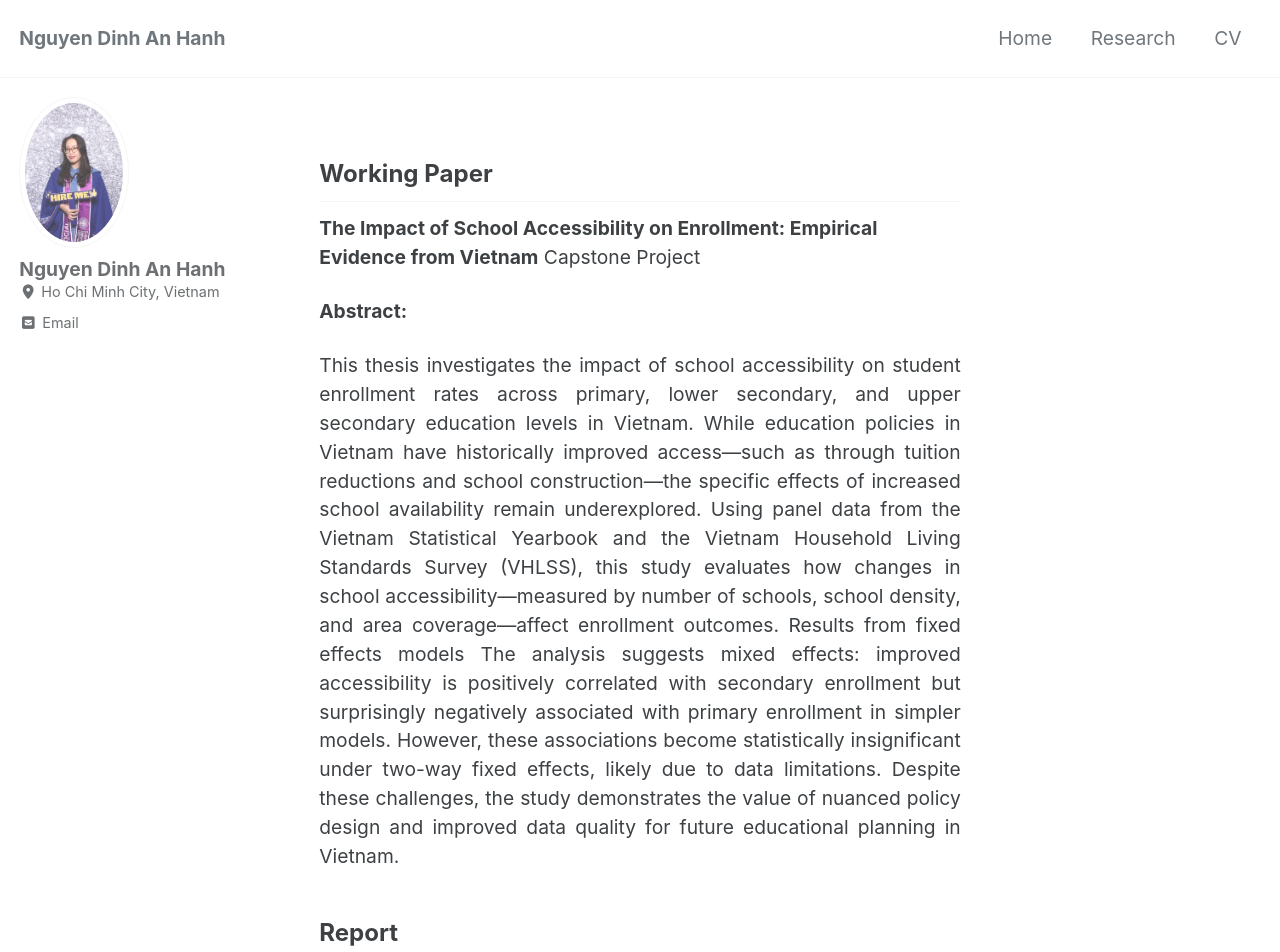
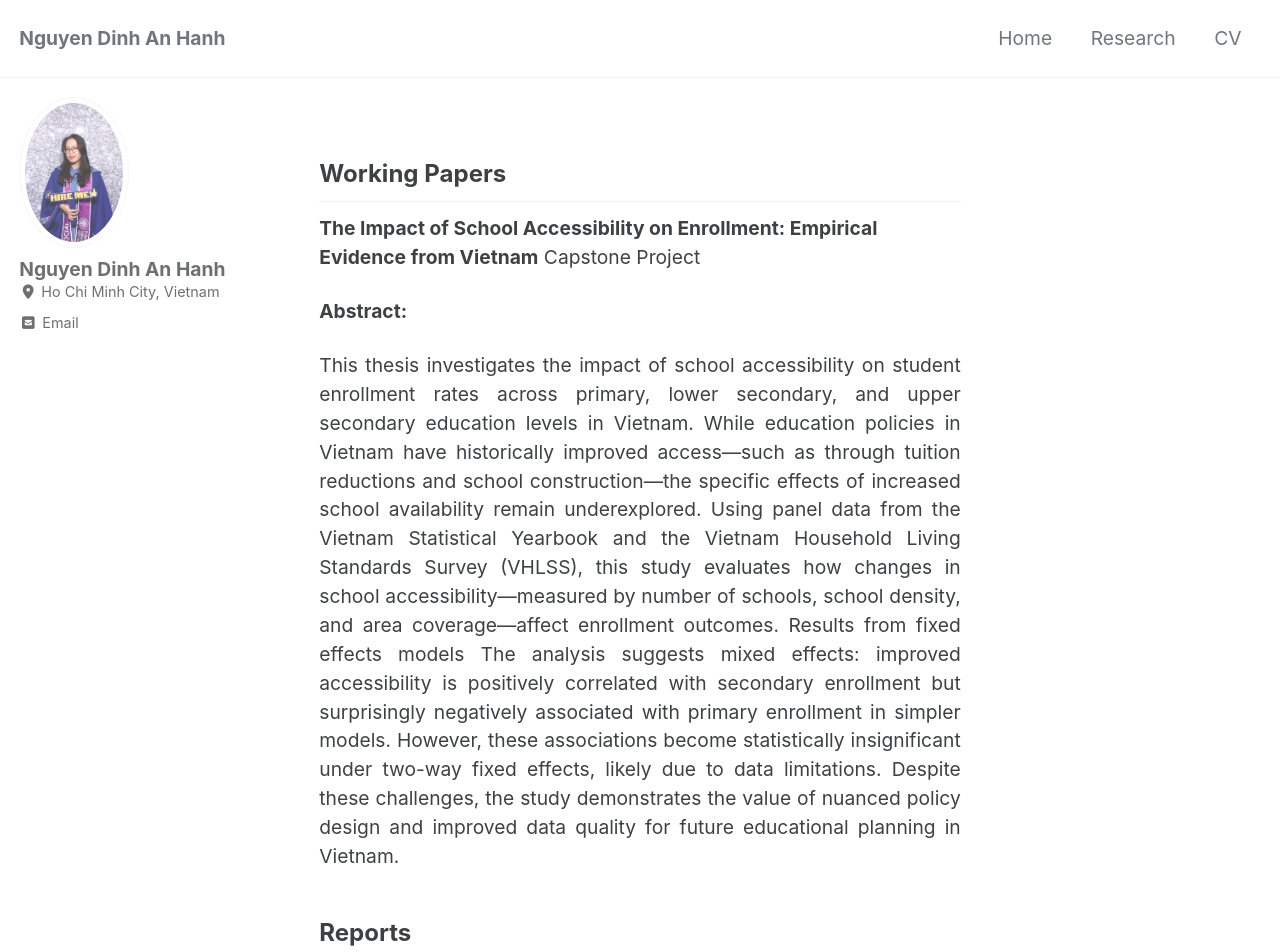
Before and after one commit to hdanguyen/hdanguyen.github.io, a Jekyll site: the page built from _pages/research.md, in a window 1280 px wide and 1400 px high. Shown: the top 952 px of the window. Built offline with Jekyll 4.4.1, drawn with Linux system fonts in a browser that asks for light colours; cached includes are drawn as plain includes.

Commit message:
Update research.md

```diff
--- a/_pages/research.md
+++ b/_pages/research.md
@@ -5,7 +5,7 @@ author_profile: true
 ---
 
 
-## Working Paper
+## Working Papers
 
 **The Impact of School Accessibility on Enrollment: Empirical Evidence from Vietnam**
 Capstone Project
@@ -13,7 +13,7 @@ Capstone Project
 **Abstract:**
 <p style='text-align: justify'>This thesis investigates the impact of school accessibility on student enrollment rates across primary, lower secondary, and upper secondary education levels in Vietnam. While education policies in Vietnam have historically improved access—such as through tuition reductions and school construction—the specific effects of increased school availability remain underexplored. Using panel data from the Vietnam Statistical Yearbook and the Vietnam Household Living Standards Survey (VHLSS), this study evaluates how changes in school accessibility—measured by number of schools, school density, and area coverage—affect enrollment outcomes. Results from fixed effects models The analysis suggests mixed effects: improved accessibility is positively correlated with secondary enrollment but surprisingly negatively associated with primary enrollment in simpler models. However, these associations become statistically insignificant under two-way fixed effects, likely due to data limitations. Despite these challenges, the study demonstrates the value of nuanced policy design and improved data quality for future educational planning in Vietnam.</p>
 
-## Report
+## Reports
 
 **Wine Consumption and Socioeconomic Factors: A Study of Income, Education, Age, and Marital Status**
 
```
